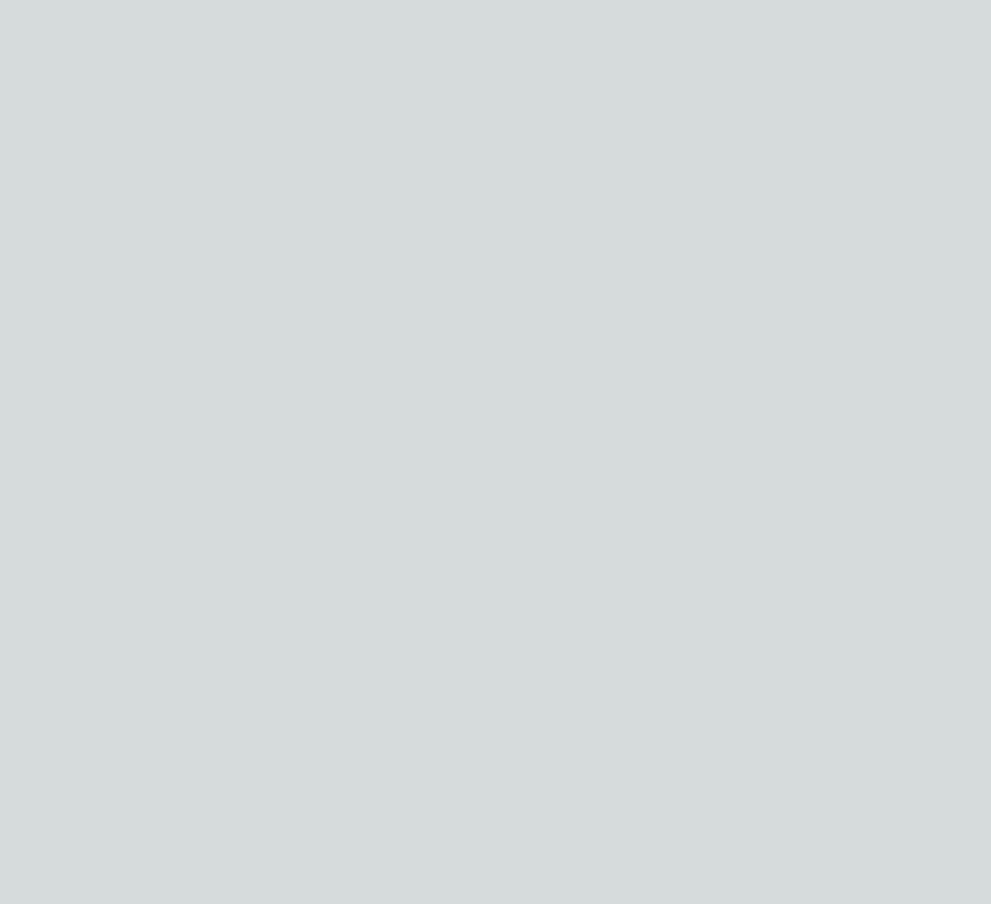
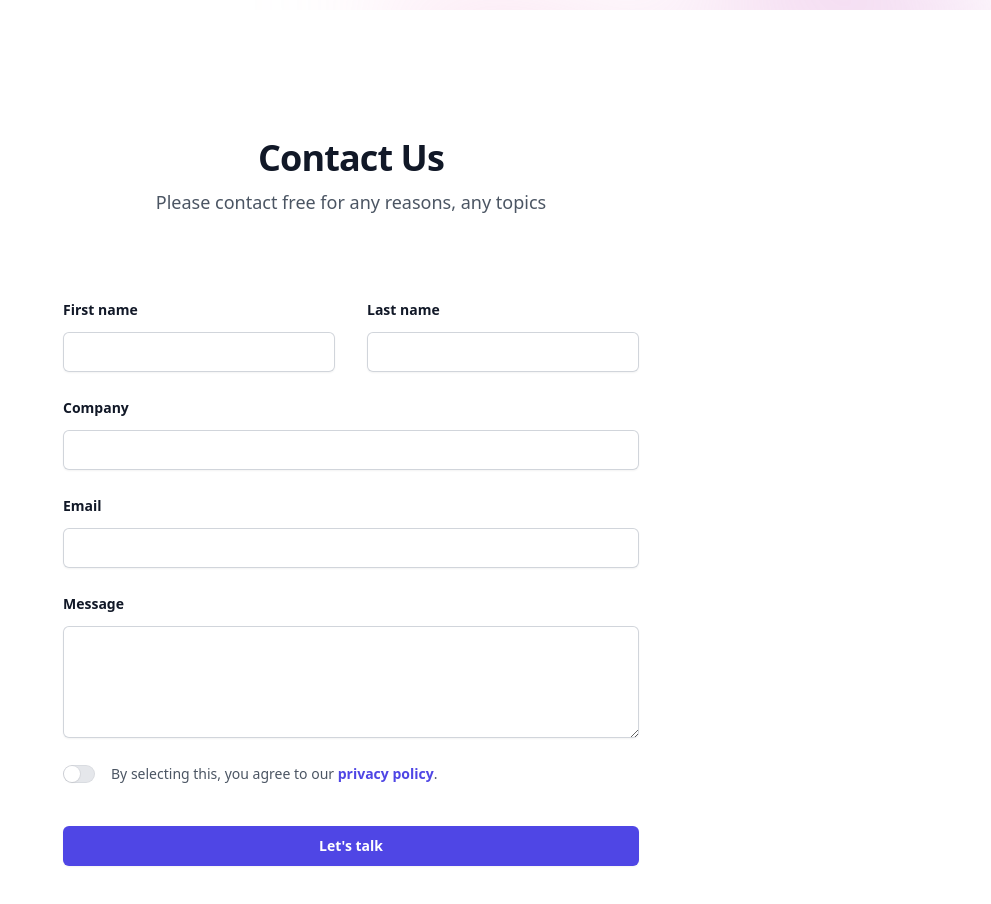
Before and after one commit to shotastage/magicalsoft, a Next.js app: page / in a window 1280 px wide. Shown: the part 1480-2384 px from the top of the page, without its empty margins (289-1280 px from the left). Before the commit the page ends 1032 px from the top, so only its background shows below. Built offline with nearby package versions, Linux system fonts and the light colour scheme.

Commit message:
add new contact section

```diff
--- a/src/components/GlassCard.module.scss
+++ b/src/components/GlassCard.module.scss
@@ -6,6 +6,6 @@
     box-shadow: 0 4px 6px rgba(0, 0, 0, 0.1);
     display: inline-block;
     margin: 5px;
-    min-height: 150px;
-    margin-bottom: 10px;
+    min-height: 200px;
+    margin-bottom: 40px;
 }
--- a/src/pages/index.tsx
+++ b/src/pages/index.tsx
@@ -6,6 +6,7 @@ import { Dialog } from '@headlessui/react'
 import { Bars3Icon, XMarkIcon } from '@heroicons/react/24/outline'
 import styles from './index.module.scss'
 import GlassCard from '@/components/GlassCard'
+import Contact from './sections/contact'
 
 const inter = Inter({ subsets: ['latin'] })
 
@@ -122,8 +123,8 @@ export default function Home() {
             <div className="basis-1/2">
               <object data="/mglogo.svg" type="image/svg+xml" style={{marginRight: "1.5rem"}} />
             </div>
-            <div className="basis-1/2">
-              <div className="flex flex-col">
+            <div className="basis-1/2" style={{height: "100%"}}>
+              <div className="flex flex-col justify-around">
                 <GlassCard>Make magical achivement</GlassCard>
                 <GlassCard>BBB</GlassCard>
               </div>
@@ -131,6 +132,19 @@ export default function Home() {
 
           </div>
         </div>
+
+
+
+
+
+        <div className="mx-auto max-w-7xl py-32 sm:py-48 lg:py-56">
+          <div className="flex flex-row align-start">
+            <h1 style={{fontSize: "2rem"}}>Hero Products</h1>
+          </div>
+        </div>
+
+
+
 
         <div
           className="absolute inset-x-0 top-[calc(100%-13rem)] -z-10 transform-gpu overflow-hidden blur-3xl sm:top-[calc(100%-30rem)]"
@@ -145,6 +159,7 @@ export default function Home() {
           />
         </div>
       </div>
+      <Contact />
     </div>
   )
 }
--- /dev/null
+++ b/src/pages/sections/contact.tsx
@@ -0,0 +1,142 @@
+import { useState } from 'react'
+import { ChevronDownIcon } from '@heroicons/react/20/solid'
+import { Switch } from '@headlessui/react'
+
+function classNames(...classes: any[]) {
+  return classes.filter(Boolean).join(' ')
+}
+
+export default function Contact() {
+  const [agreed, setAgreed] = useState(false)
+
+  return (
+    <div className="isolate bg-white px-6 py-24 sm:py-32 lg:px-8">
+      <div
+        className="absolute inset-x-0 top-[-10rem] -z-10 transform-gpu overflow-hidden blur-3xl sm:top-[-20rem]"
+        aria-hidden="true"
+      >
+        <div
+          className="relative left-1/2 -z-10 aspect-[1155/678] w-[36.125rem] max-w-none -translate-x-1/2 rotate-[30deg] bg-gradient-to-tr from-[#ff80b5] to-[#9089fc] opacity-30 sm:left-[calc(50%-40rem)] sm:w-[72.1875rem]"
+          style={{
+            clipPath:
+              'polygon(74.1% 44.1%, 100% 61.6%, 97.5% 26.9%, 85.5% 0.1%, 80.7% 2%, 72.5% 32.5%, 60.2% 62.4%, 52.4% 68.1%, 47.5% 58.3%, 45.2% 34.5%, 27.5% 76.7%, 0.1% 64.9%, 17.9% 100%, 27.6% 76.8%, 76.1% 97.7%, 74.1% 44.1%)',
+          }}
+        />
+      </div>
+      <div className="mx-auto max-w-2xl text-center">
+        <h2 className="text-3xl font-bold tracking-tight text-gray-900 sm:text-4xl">Contact Us</h2>
+        <p className="mt-2 text-lg leading-8 text-gray-600">
+          Please contact free for any reasons, any topics
+        </p>
+      </div>
+      <form action="#" method="POST" className="mx-auto mt-16 max-w-xl sm:mt-20">
+        <div className="grid grid-cols-1 gap-x-8 gap-y-6 sm:grid-cols-2">
+          <div>
+            <label htmlFor="first-name" className="block text-sm font-semibold leading-6 text-gray-900">
+              First name
+            </label>
+            <div className="mt-2.5">
+              <input
+                type="text"
+                name="first-name"
+                id="first-name"
+                autoComplete="given-name"
+                className="block w-full rounded-md border-0 px-3.5 py-2 text-gray-900 shadow-sm ring-1 ring-inset ring-gray-300 placeholder:text-gray-400 focus:ring-2 focus:ring-inset focus:ring-indigo-600 sm:text-sm sm:leading-6"
+              />
+            </div>
+          </div>
+          <div>
+            <label htmlFor="last-name" className="block text-sm font-semibold leading-6 text-gray-900">
+              Last name
+            </label>
+            <div className="mt-2.5">
+              <input
+                type="text"
+                name="last-name"
+                id="last-name"
+                autoComplete="family-name"
+                className="block w-full rounded-md border-0 px-3.5 py-2 text-gray-900 shadow-sm ring-1 ring-inset ring-gray-300 placeholder:text-gray-400 focus:ring-2 focus:ring-inset focus:ring-indigo-600 sm:text-sm sm:leading-6"
+              />
+            </div>
+          </div>
+          <div className="sm:col-span-2">
+            <label htmlFor="company" className="block text-sm font-semibold leading-6 text-gray-900">
+              Company
+            </label>
+            <div className="mt-2.5">
+              <input
+                type="text"
+                name="company"
+                id="company"
+                autoComplete="organization"
+                className="block w-full rounded-md border-0 px-3.5 py-2 text-gray-900 shadow-sm ring-1 ring-inset ring-gray-300 placeholder:text-gray-400 focus:ring-2 focus:ring-inset focus:ring-indigo-600 sm:text-sm sm:leading-6"
+              />
+            </div>
+          </div>
+          <div className="sm:col-span-2">
+            <label htmlFor="email" className="block text-sm font-semibold leading-6 text-gray-900">
+              Email
+            </label>
+            <div className="mt-2.5">
+              <input
+                type="email"
+                name="email"
+                id="email"
+                autoComplete="email"
+                className="block w-full rounded-md border-0 px-3.5 py-2 text-gray-900 shadow-sm ring-1 ring-inset ring-gray-300 placeholder:text-gray-400 focus:ring-2 focus:ring-inset focus:ring-indigo-600 sm:text-sm sm:leading-6"
+              />
+            </div>
+          </div>
+          <div className="sm:col-span-2">
+            <label htmlFor="message" className="block text-sm font-semibold leading-6 text-gray-900">
+              Message
+            </label>
+            <div className="mt-2.5">
+              <textarea
+                name="message"
+                id="message"
+                rows={4}
+                className="block w-full rounded-md border-0 px-3.5 py-2 text-gray-900 shadow-sm ring-1 ring-inset ring-gray-300 placeholder:text-gray-400 focus:ring-2 focus:ring-inset focus:ring-indigo-600 sm:text-sm sm:leading-6"
+                defaultValue={''}
+              />
+            </div>
+          </div>
+          <Switch.Group as="div" className="flex gap-x-4 sm:col-span-2">
+            <div className="flex h-6 items-center">
+              <Switch
+                checked={agreed}
+                onChange={setAgreed}
+                className={classNames(
+                  agreed ? 'bg-indigo-600' : 'bg-gray-200',
+                  'flex w-8 flex-none cursor-pointer rounded-full p-px ring-1 ring-inset ring-gray-900/5 transition-colors duration-200 ease-in-out focus-visible:outline focus-visible:outline-2 focus-visible:outline-offset-2 focus-visible:outline-indigo-600'
+                )}
+              >
+                <span className="sr-only">Agree to policies</span>
+                <span
+                  aria-hidden="true"
+                  className={classNames(
+                    agreed ? 'translate-x-3.5' : 'translate-x-0',
+                    'h-4 w-4 transform rounded-full bg-white shadow-sm ring-1 ring-gray-900/5 transition duration-200 ease-in-out'
+                  )}
+                />
+              </Switch>
+            </div>
+            <Switch.Label className="text-sm leading-6 text-gray-600">
+              By selecting this, you agree to our{' '}
+              <a href="#" className="font-semibold text-indigo-600">
+                privacy policy
+              </a>
+              .
+            </Switch.Label>
+          </Switch.Group>
+        </div>
+        <div className="mt-10">
+          <button
+            type="submit"
+            className="block w-full rounded-md bg-indigo-600 px-3.5 py-2.5 text-center text-sm font-semibold text-white shadow-sm hover:bg-indigo-500 focus-visible:outline focus-visible:outline-2 focus-visible:outline-offset-2 focus-visible:outline-indigo-600"
+          >Let&apos;s talk</button>
+        </div>
+      </form>
+    </div>
+  )
+}
```
Also changed, not shown: 1 other file (tests, documents, lock files or other folders).
